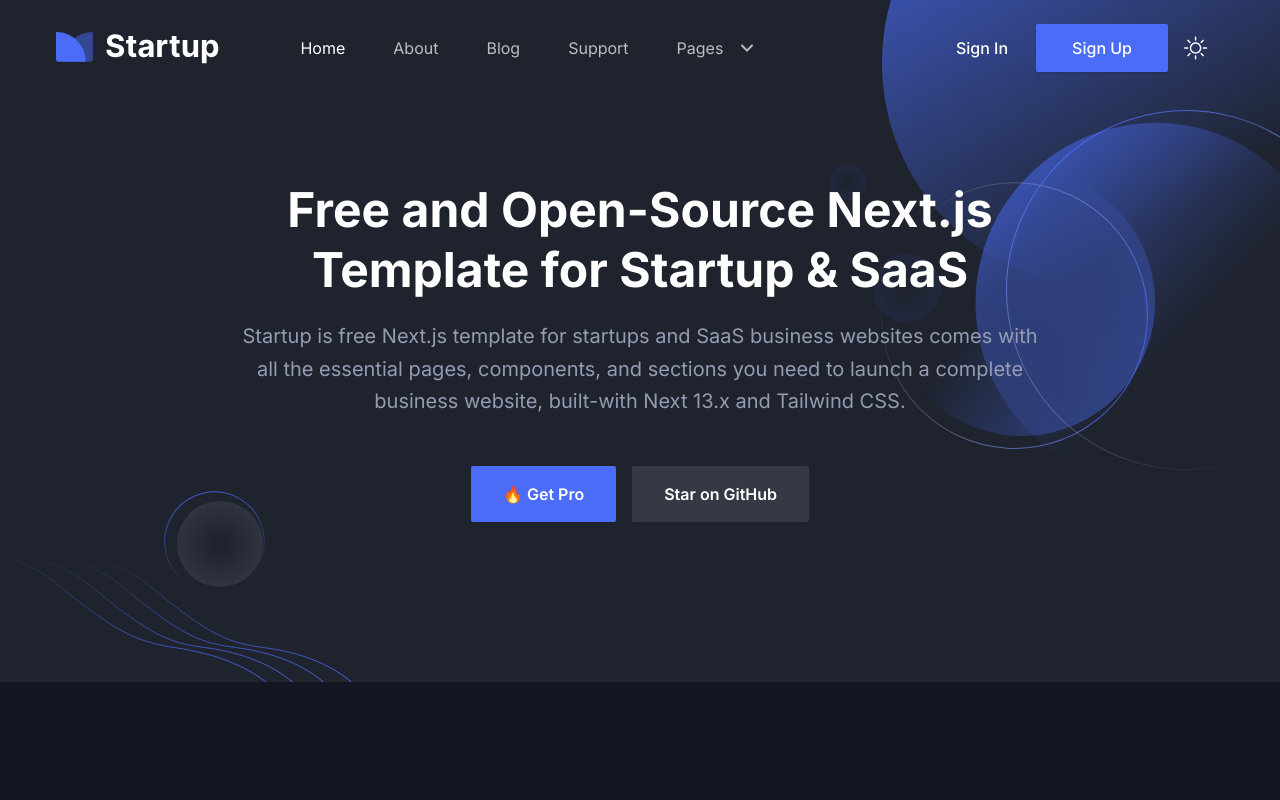
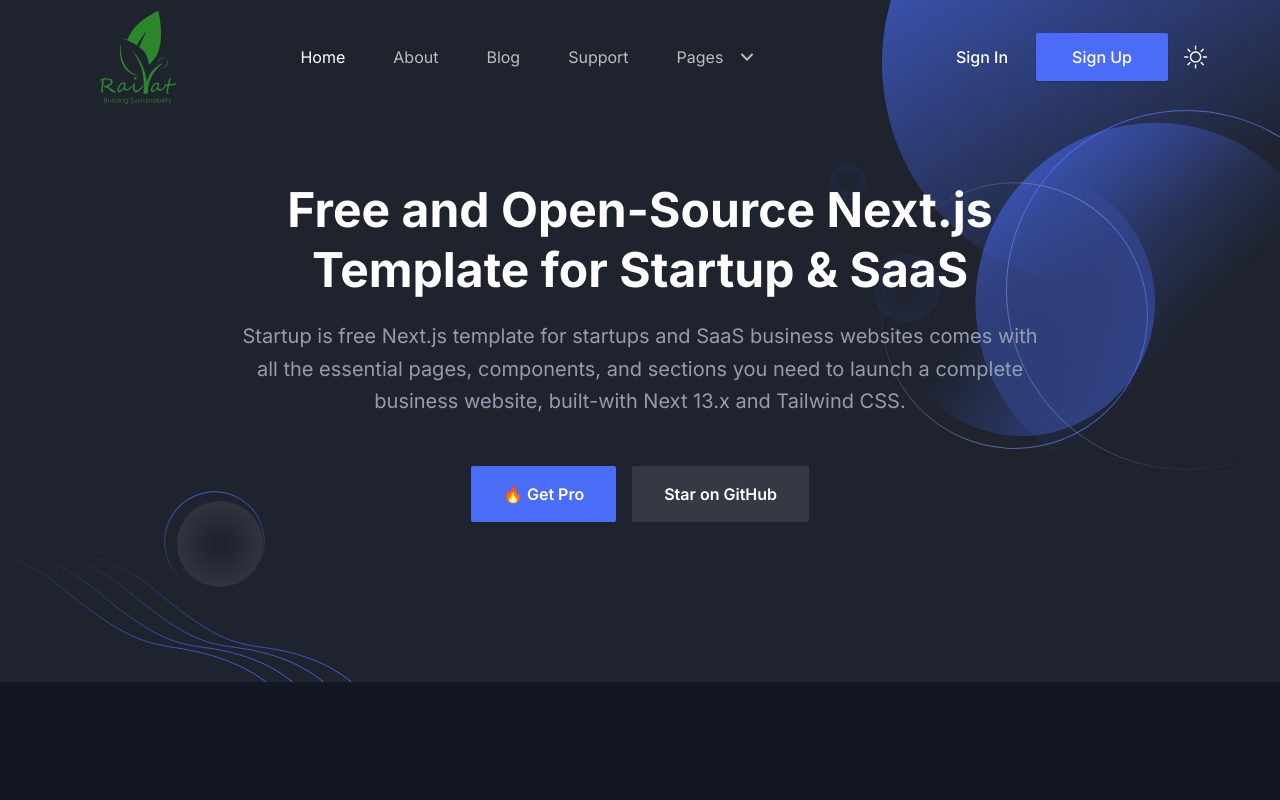
Before and after one commit to DivyeshGadhiya/Green-building, a Next.js app: page / in a window 1280 px wide. Shown: the top 800 px of the page. Built offline with nearby package versions, Linux system fonts and the light colour scheme.

Commit message:
fix(Header Logo): change logo

```diff
--- a/src/components/Header/index.tsx
+++ b/src/components/Header/index.tsx
@@ -53,22 +53,15 @@
               <Link
                 href="/"
                 className={`header-logo block w-full ${
-                  sticky ? "py-5 lg:py-2" : "py-8"
+                  sticky ? "py-5 lg:py-2" : "py-2"
                 } `}
               >
                 <Image
-                  src="/images/logo/logo-2.svg"
+                  src="/images/logo/green_logo.svg"
                   alt="logo"
                   width={140}
                   height={30}
-                  className="w-full dark:hidden"
-                />
-                <Image
-                  src="/images/logo/logo.svg"
-                  alt="logo"
-                  width={140}
-                  height={30}
-                  className="hidden w-full dark:block"
+                  className="w-full"
                 />
               </Link>
             </div>
```
Also changed, not shown: public/images/logo/green_logo.svg (added), 1 other file (tests, documents, lock files or other folders).
